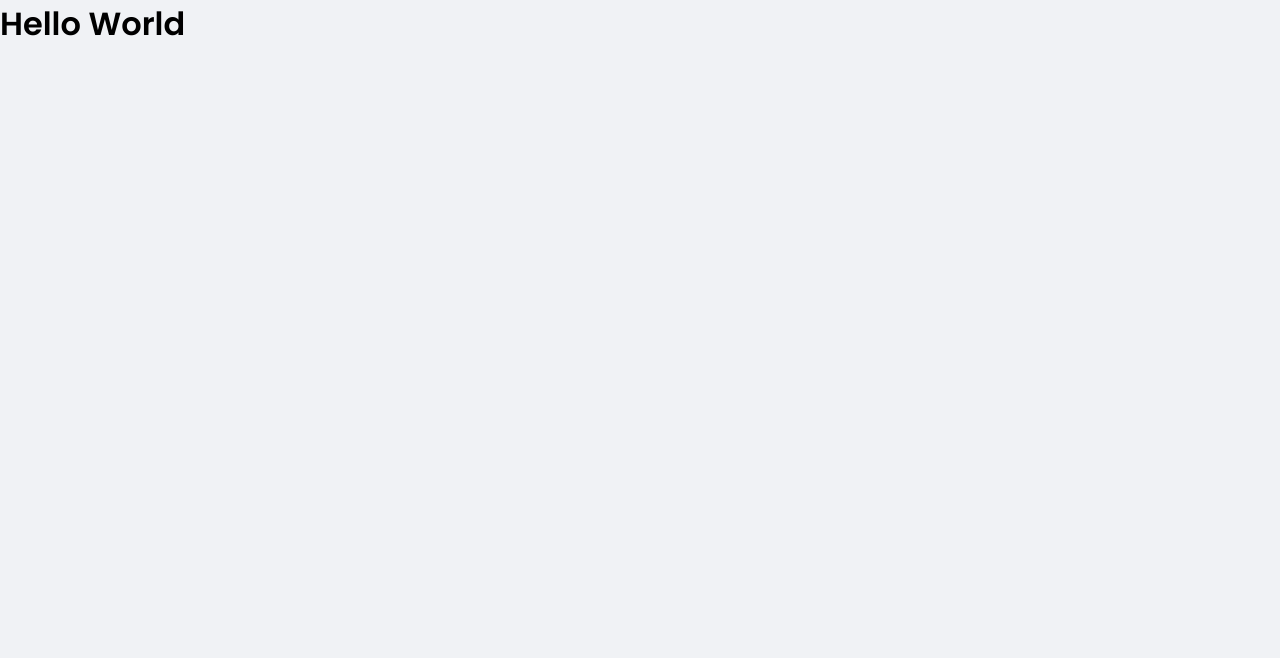
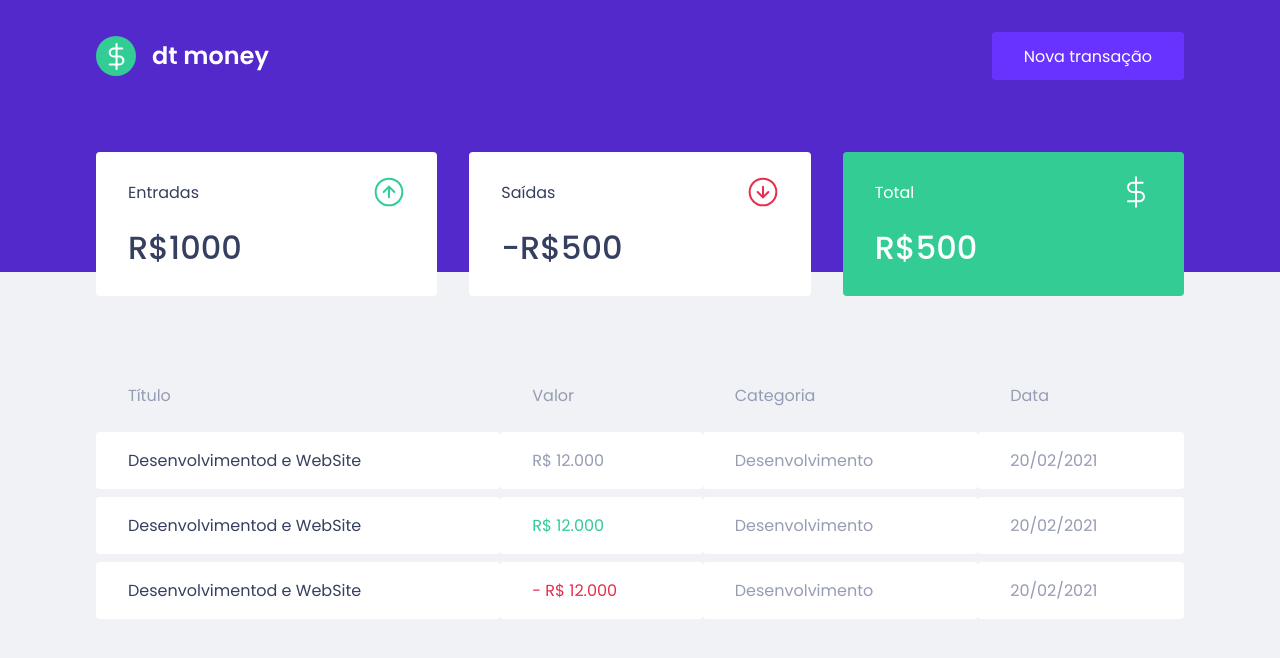
Before and after one commit to wernerjr/ignite-dtmoney, a React (Create React App) app: page / in a window 1280 px wide. Shown: the top 658 px of the page. Built offline with nearby package versions, Linux system fonts and the light colour scheme.

Commit message:
Layout base

```diff
--- a/public/index.html
+++ b/public/index.html
@@ -8,7 +8,7 @@
     <link rel="shortcut icon" href="favicon.png" type="image/png">
 
     <title>dtmoney</title>
-    <link href="https://fonts.googleapis.com/css2?family=Poppins:wght@400;600&display=swap" rel="stylesheet">
+    <link href="https://fonts.googleapis.com/css2?family=Poppins:wght@400;500;600&display=swap" rel="stylesheet">
   </head>
   <body>
     <noscript>You need to enable JavaScript to run this app.</noscript>
--- a/src/App.tsx
+++ b/src/App.tsx
@@ -1,10 +1,13 @@
-import { GlobalStyle } from './styles/global'
+import { Dashboard } from './components/Dashboard';
+import { Header } from './components/Header';
+import { GlobalStyle } from './styles/global';
 
 export function App() {
   return (
-    <div className="App">
-      <h1>Hello World</h1>
+    <>
+      <Header />
+      <Dashboard />
       <GlobalStyle />
-    </div>
+    </>
   );
 }
--- /dev/null
+++ b/src/components/Dashboard/index.tsx
@@ -0,0 +1,13 @@
+import { Summary } from "../Summary";
+import { TransactionTable } from "../TransactionTable";
+import { Container } from "./styles";
+
+export function Dashboard() {
+  return (
+    <Container>
+      <Summary />
+      <TransactionTable />
+    </Container>
+  )
+
+}
--- /dev/null
+++ b/src/components/Dashboard/styles.ts
@@ -0,0 +1,7 @@
+import styled from 'styled-components';
+
+export const Container = styled.main`
+  max-width: 1120px;
+  margin: 0 auto;
+  padding: 2.5rem 1rem;
+`;
--- /dev/null
+++ b/src/components/Header/index.tsx
@@ -0,0 +1,15 @@
+import logoImg from '../../assets/logo.svg';
+import { Container, Content } from './styles';
+
+export function Header () {
+  return (
+    <Container>
+      <Content>
+        <img src={logoImg} alt="dt money"/>
+        <button type="button">
+          Nova transação
+        </button>
+      </Content>
+    </Container>
+  );
+}
--- /dev/null
+++ b/src/components/Header/styles.ts
@@ -0,0 +1,32 @@
+import styled from 'styled-components';
+
+
+export const Container = styled.header`
+  background: var(--blue);
+`;
+
+export const Content = styled.div`
+  max-width: 1120px;
+  margin: 0 auto;
+
+  padding: 2rem 1rem 12rem;
+  display: flex;
+  align-items: center;
+  justify-content: space-between;
+
+  button {
+    font-size: 1rem;
+    color: #fff;
+    background: var(--blue-light);
+    border: 0;
+    padding: 0 2rem;
+    border-radius: 0.25rem;
+    height: 3rem;
+
+    transition: filter 0.2s;
+
+    &:hover {
+      filter: brightness(0.9);
+    }
+  }
+`;
--- /dev/null
+++ b/src/components/Summary/index.tsx
@@ -0,0 +1,33 @@
+import incomeImg from '../../assets/income.svg';
+import outcomeImg from '../../assets/outcome.svg';
+import totalImg from '../../assets/total.svg';
+
+import { Container } from "./styles";
+
+export function Summary() {
+  return (
+    <Container >
+      <div>
+        <header>
+          <p>Entradas</p>
+          <img src={incomeImg} alt="Entradas"/>
+        </header>
+        <strong>R$1000</strong>
+      </div>
+      <div>
+        <header>
+          <p>Saídas</p>
+          <img src={outcomeImg} alt="Saídas"/>
+        </header>
+        <strong>-R$500</strong>
+      </div>
+      <div className="highlight-background" >
+        <header>
+          <p>Total</p>
+          <img src={totalImg} alt="Total"/>
+        </header>
+        <strong>R$500</strong>
+      </div>
+    </Container>
+  )
+}
--- /dev/null
+++ b/src/components/Summary/styles.ts
@@ -0,0 +1,33 @@
+import styled from 'styled-components';
+
+export const Container = styled.div`
+  display: grid;
+  grid-template-columns: repeat(3, 1fr);
+  gap: 2rem;
+  margin-top: -10rem;
+
+  div {
+    background: var(--shape);
+    padding: 1.5rem 2rem;
+    border-radius: 0.25rem;
+    color: var(--text-title);
+
+    header {
+      display: flex;
+      align-items: center;
+      justify-content: space-between;
+    }
+
+    strong {
+      display: block;
+      margin-top: 1rem;
+      font-size: 2rem;
+      font-weight: 500;
+      line-height: 3rem;
+    }
+    &.highlight-background{
+      background: var(--green);
+      color: #fff;
+    }
+  }
+`;
--- /dev/null
+++ b/src/components/TransactionTable/index.tsx
@@ -0,0 +1,38 @@
+import { Container } from "./styles";
+
+export function TransactionTable() {
+  return (
+    <Container>
+      <table>
+        <thead>
+          <tr>
+            <th>Título</th>
+            <th>Valor</th>
+            <th>Categoria</th>
+            <th>Data</th>
+          </tr>
+        </thead>
+        <tbody>
+          <tr>
+            <td>Desenvolvimentod e WebSite</td>
+            <td>R$ 12.000</td>
+            <td>Desenvolvimento</td>
+            <td>20/02/2021</td>
+          </tr>
+          <tr>
+            <td>Desenvolvimentod e WebSite</td>
+            <td className='deposit' >R$ 12.000</td>
+            <td>Desenvolvimento</td>
+            <td>20/02/2021</td>
+          </tr>
+          <tr>
+            <td>Desenvolvimentod e WebSite</td>
+            <td className='withdraw' >- R$ 12.000</td>
+            <td>Desenvolvimento</td>
+            <td>20/02/2021</td>
+          </tr>
+        </tbody>
+      </table>
+    </Container>
+  )
+}
--- /dev/null
+++ b/src/components/TransactionTable/styles.ts
@@ -0,0 +1,39 @@
+import styled from "styled-components";
+
+
+export const Container = styled.div`
+  margin-top: 4rem;
+
+  table {
+    width: 100%;
+    border-spacing: 0 0.5rem;
+
+    th {
+      color: var(--text-body);
+      font-weight: 400;
+      padding: 1rem 2rem;
+      text-align: left;
+      line-height: 1.5rem;
+    }
+
+    td {
+      padding: 1rem 2rem;
+      border: 0;
+      background: var(--shape);
+      color: var(--text-body);
+      border-radius: 0.25rem;
+
+      &:first-child {
+        color: var(--text-title);
+      }
+
+      &.deposit{
+        color: var(--green);
+      }
+
+      &.withdraw{
+        color: var(--red);
+      }
+    }
+  }
+`;
--- a/src/styles/global.ts
+++ b/src/styles/global.ts
@@ -4,7 +4,7 @@
   :root {
     --red: #e52e4d;
     --blue: #5429cc;
-
+    --green: #33cc95;
     --blue-light: #6933FF;
 
     --text-title: #363f5f;
```
